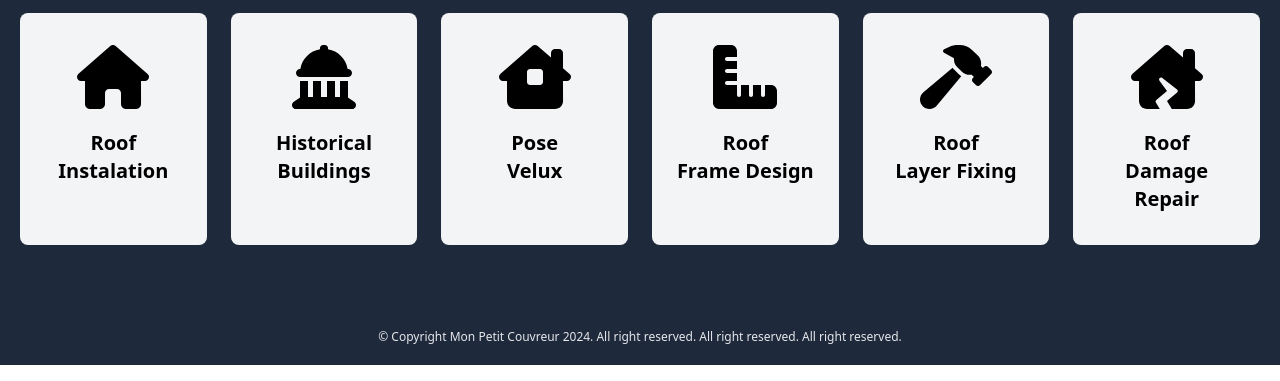
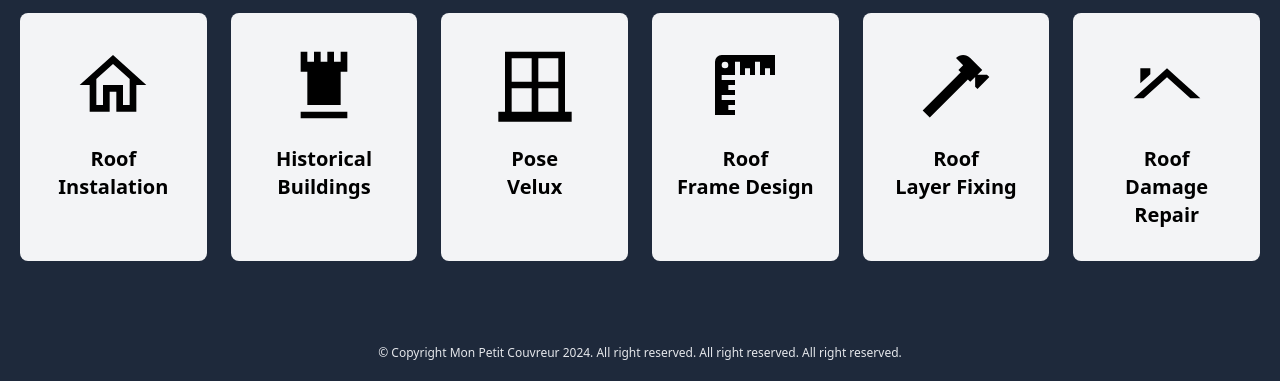
Before and after one commit to juliengrimault/monpetitcouvreur.github.io, a Gatsby site: page / in a window 1280 px wide. Shown: the part 687-1068 px from the top of the page. Built offline with nearby package versions, Linux system fonts and the light colour scheme; Gatsby itself is replaced by a stand-in of ours.

Commit message:
switch to material design icons (mdi) and upgrade dependencies

```diff
--- a/gatsby-config.ts
+++ b/gatsby-config.ts
@@ -10,8 +10,6 @@ const config: GatsbyConfig = {
   // Learn more at: https://gatsby.dev/graphql-typegen
   graphqlTypegen: true,
   plugins: [
-    "gatsby-plugin-fontawesome-css",
-    "gatsby-plugin-styled-components",
     "gatsby-plugin-image",
     "gatsby-plugin-sitemap",
     {
--- a/src/components/what-we-do-tile.js
+++ b/src/components/what-we-do-tile.js
@@ -1,11 +1,11 @@
 import * as React from 'react'
-import { FontAwesomeIcon } from '@fortawesome/react-fontawesome'
+import Icon from '@mdi/react';
 
 const WhatWeDoTile = ({ title, icon }) => {
   const lines = title.split('\\n');
   return (
     <li className='bg-gray-100 text-black py-8 px-5 flex flex-col items-center gap-5 rounded-lg hover:bg-yellow-600 hover:text-gray-100'>
-        <FontAwesomeIcon icon={icon} size="4x" />
+        <Icon path={icon} size='5rem' />
         <h3 className='text-xl font-bold text-center'>
             {
                 lines.map((line, index) => (
--- a/src/pages/index.js
+++ b/src/pages/index.js
@@ -2,14 +2,7 @@ import * as React from "react"
 import Layout from '../components/layout'
 import Slide_v1 from '../images/Slide_v1.jpg';
 import WhatWeDoTile from "../components/what-we-do-tile";
-import {
-  faHouse,
-  faRulerCombined,
-  faHammer,
-  faHouseChimneyCrack,
-  faLandmarkDome,
-  faHouseChimneyWindow
-} from '@fortawesome/free-solid-svg-icons'
+import { mdiHomeRoof, mdiHomeOutline, mdiChessRook, mdiWindowClosedVariant, mdiRulerSquare, mdiHammer } from '@mdi/js';
 
 const IndexPage = () => {
   return (
@@ -46,12 +39,12 @@ const WhatWeDoSection = () => {
         <span>Sed ut perspiciatis unde omnis iste natus error sit voluptatem accusantium doloremque laudantium totam rem aperiam, eaque ipsa quae ab illo inventore veritatis et quasi.</span>
 
         <ul className="container grid grid-cols-1 gap-6 md:grid-cols-3 xl:grid-cols-6">
-          <WhatWeDoTile title="Roof\nInstalation" icon={faHouse}/>
-          <WhatWeDoTile title="Historical\nBuildings" icon={faLandmarkDome}/>
-          <WhatWeDoTile title="Pose\nVelux" icon={faHouseChimneyWindow}/>
-          <WhatWeDoTile title="Roof\nFrame Design" icon={faRulerCombined}/>
-          <WhatWeDoTile title="Roof\nLayer Fixing" icon={faHammer}/>
-          <WhatWeDoTile title="Roof\nDamage Repair" icon={faHouseChimneyCrack}/>
+          <WhatWeDoTile title="Roof\nInstalation" icon={mdiHomeOutline}/>
+          <WhatWeDoTile title="Historical\nBuildings" icon={mdiChessRook}/>
+          <WhatWeDoTile title="Pose\nVelux" icon={mdiWindowClosedVariant}/>
+          <WhatWeDoTile title="Roof\nFrame Design" icon={mdiRulerSquare}/>
+          <WhatWeDoTile title="Roof\nLayer Fixing" icon={mdiHammer}/>
+          <WhatWeDoTile title="Roof\nDamage Repair" icon={mdiHomeRoof}/>
       </ul>
       </div>
 
```
Also changed, not shown: package.json (+4 -9 lines), 2 other files.
